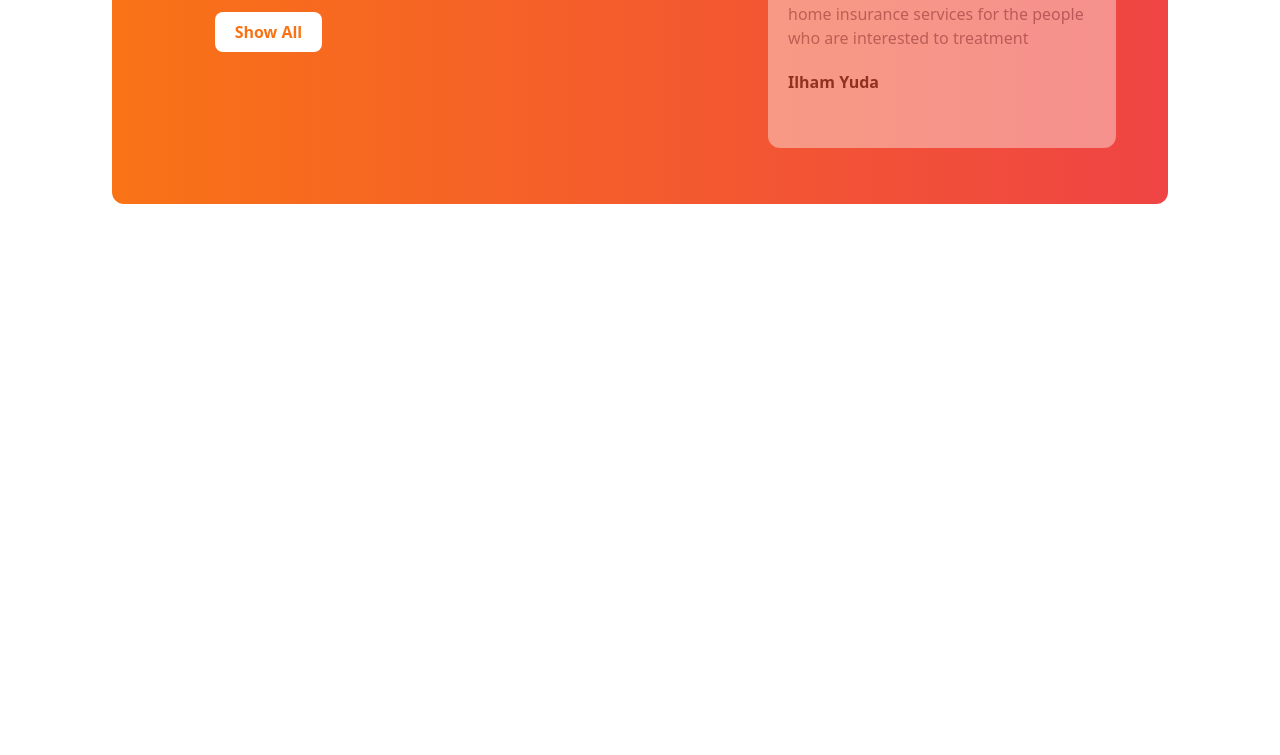
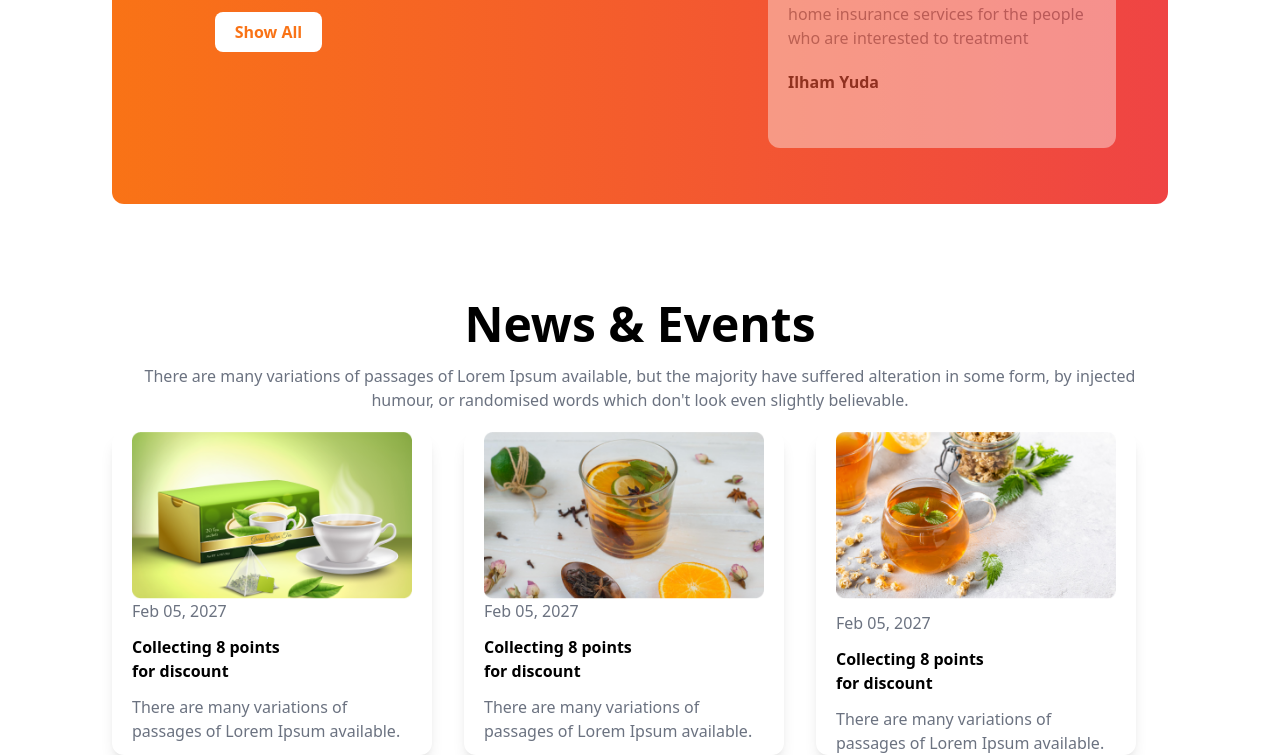
Before and after one commit to Riad-Chowdhury/tea-house, a plain HTML site: page index.html in a window 1280 px wide. Shown: the part 2101-2856 px from the top of the page. Before the commit the page ends 2401 px from the top, so only its background shows below. Drawn offline with nearby package versions, Linux system fonts and the light colour scheme.

Commit message:
add news cards

```diff
--- a/index.html
+++ b/index.html
@@ -213,6 +213,62 @@
 
         </section>
 
+        <!-- news section -->
+         <section class="flex justify-center items-center">
+            <div class=" gap-3">
+                <!-- text section -->
+                <div class="">
+                    <h1 class="text-center text-5xl font-bold mb-4">News & Events</h1>
+                    <p class=" text-center mb-5 text-gray-500">
+                        There are many variations of passages of Lorem Ipsum available, but the majority have suffered alteration in some form, by injected humour, or randomised words which don't look even slightly believable.
+                    </p>
+                </div>
+                <!-- card 1 -->
+               <div class="grid md:grid-cols-3 grid-cols-1">
+                <div class=" w-80 px-5 rounded-xl shadow-lg">
+                    <div class="">
+                        <img class="" src="images/news-1.png" alt="">
+                    </div>
+                    <div class="">
+                        <p class="text-gray-500 -3">Feb 05, 2027</p>
+                        <h2 class="font-bold mt-3">Collecting 8 points <br> for discount</h2>
+                        <p class="text-gray-500 mt-3">
+                            There are many variations of passages of Lorem Ipsum available.
+                        </p>
+
+                    </div>
+                 </div>
+                 <!-- card 2 -->
+                 <div class=" w-80 px-5 rounded-xl shadow-lg ">
+                    <div class="">
+                        <img class="" src="images/news-2.png" alt="">
+                    </div>
+                    <div class="">
+                        <p class="text-gray-500 ">Feb 05, 2027</p>
+                        <h2 class="font-bold mt-3">Collecting 8 points <br> for discount</h2>
+                        <p class="text-gray-500 mt-3">
+                            There are many variations of passages of  Lorem Ipsum available.
+                        </p>
+
+                    </div>
+                 </div>
+                 <!-- card 3 -->
+                 <div class=" w-80 px-5 rounded-xl shadow-lg ">
+                    <div class="">
+                        <img class="" src="images/news-3.png" alt="">
+                    </div>
+                    <div class="">
+                        <p class="text-gray-500 mt-3">Feb 05, 2027</p>
+                        <h2 class="font-bold mt-3">Collecting 8 points <br> for discount</h2>
+                        <p class="text-gray-500 mt-3">
+                            There are many variations of passages of Lorem Ipsum available.
+                        </p>
+
+                    </div>
+                 </div>
+               </div>
+            </div>
+         </section>
 
 
 
```
